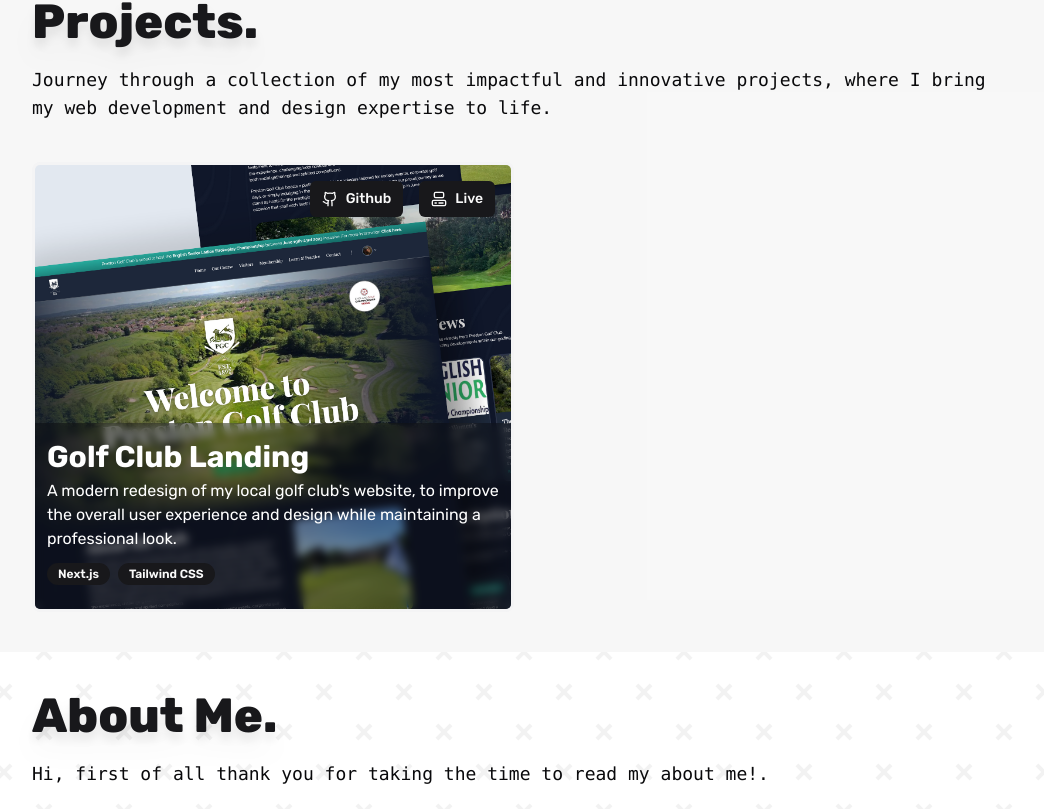
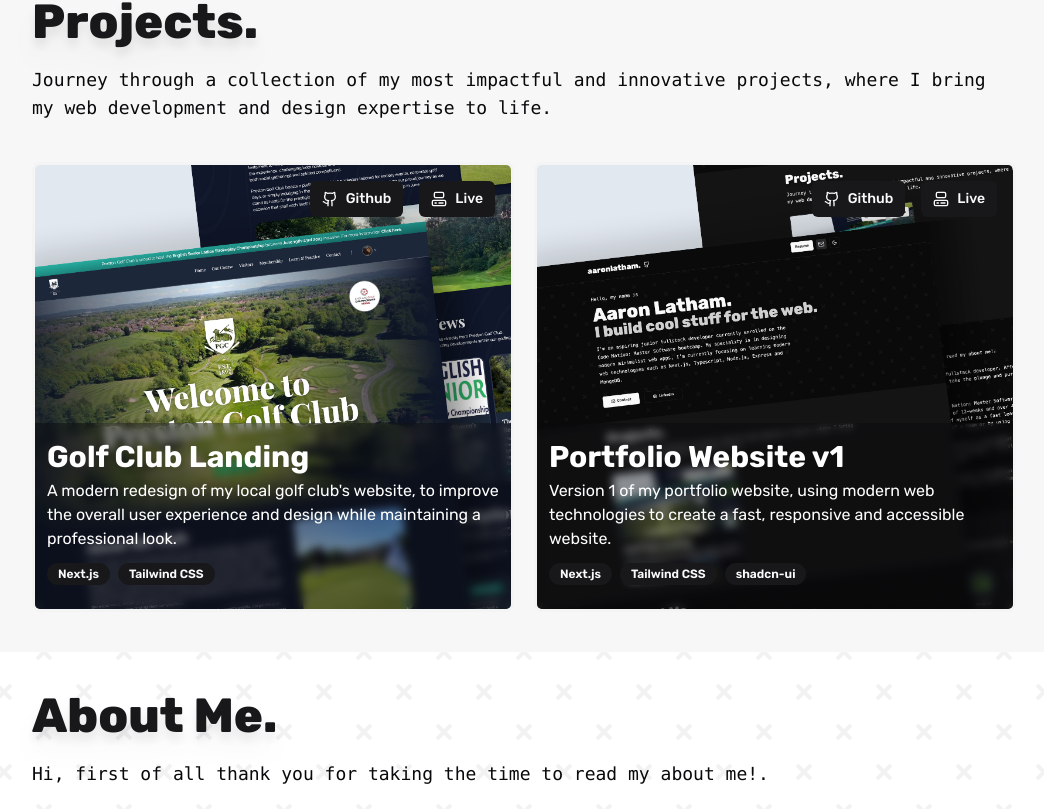
Before and after one commit to latham91/aaronlathamdev, a Next.js app: page / in a window 1280 px wide. Shown: the part 671-1480 px from the top of the page, without its empty margins (116-1160 px from the left). Built offline with nearby package versions, Linux system fonts and the light colour scheme.

Commit message:
added project

```diff
--- a/components/Projects.tsx
+++ b/components/Projects.tsx
@@ -9,6 +9,14 @@ const projects = [
         github: "https://github.com/latham91/golfclub",
         live: "https://golfclub-website.vercel.app",
         tags: ["Next.js", "Tailwind CSS"],
+    },
+    {
+        title: "Portfolio Website v1",
+        desc: "Version 1 of my portfolio website, using modern web technologies to create a fast, responsive and accessible website.",
+        image: "/images/aaronlathamdev-mockup.png",
+        github: "https://github.com/latham91/aaronlathamdev",
+        live: "https://aaronlatham.dev",
+        tags: ["Next.js", "Tailwind CSS", "shadcn-ui"],
     },
 ];
 
```
Also changed, not shown: public/images/aaronlathamdev-mockup.png (added).
